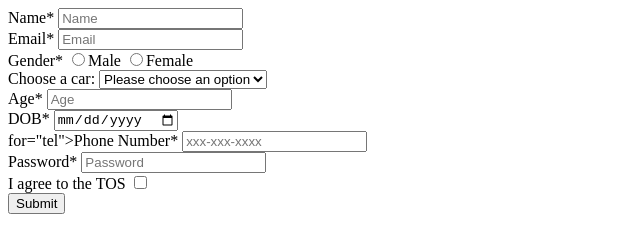
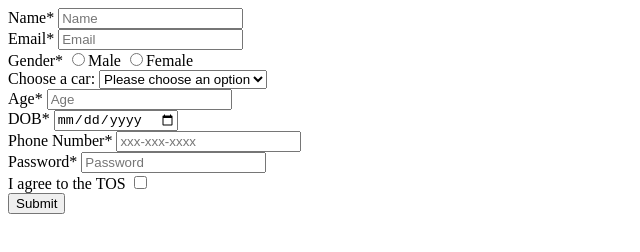
Before and after one commit to acciojob/signup-form-car-snehalgupta13, a website: page main.html in a window 1280 px wide. Shown: the whole page, without its empty margins (0-640 px from the left). Drawn offline with Linux system fonts and the light colour scheme.

Commit message:
created a submission

```diff
--- a/main.html
+++ b/main.html
@@ -43,7 +43,7 @@
 		</div>
 
 		<div>
-			<label> for="tel">Phone Number*</label>
+			<label for="tel">Phone Number*</label>
 			<input type="tel" id="tel" placeholder="xxx-xxx-xxxx">
 		</div>
 
```
